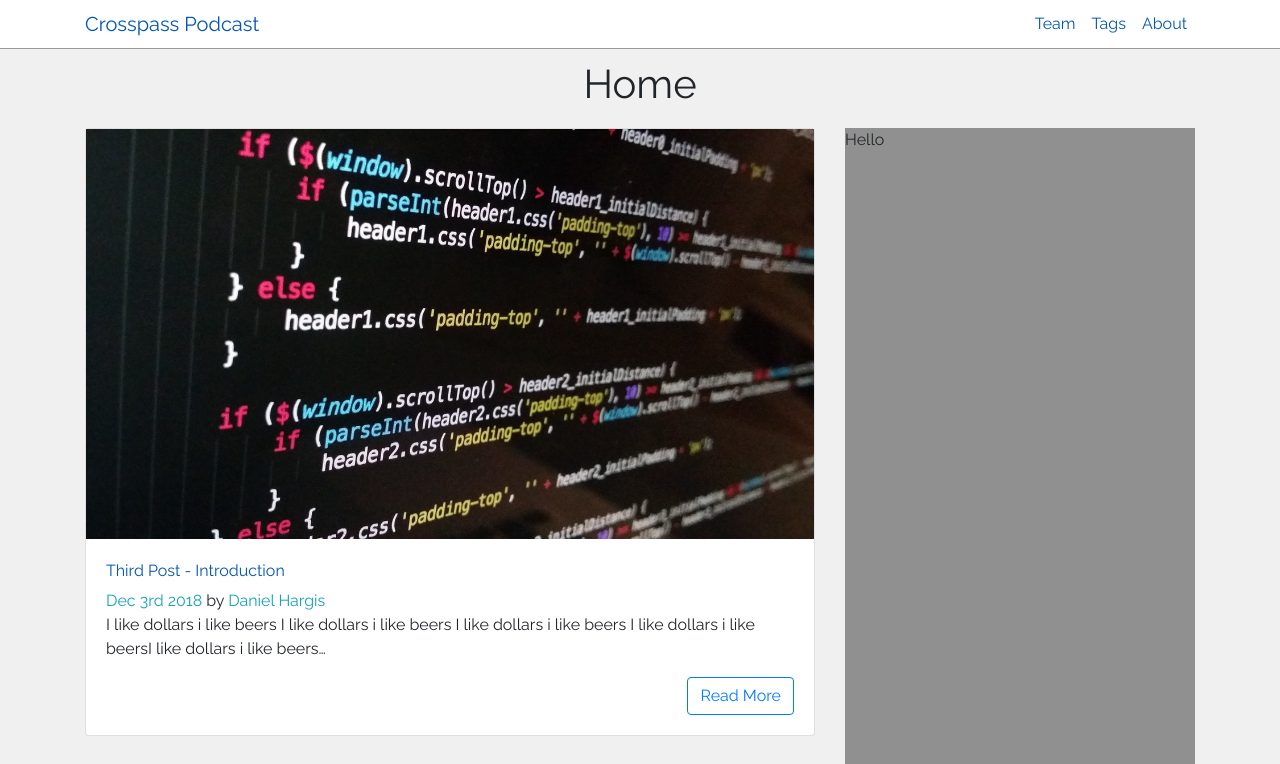
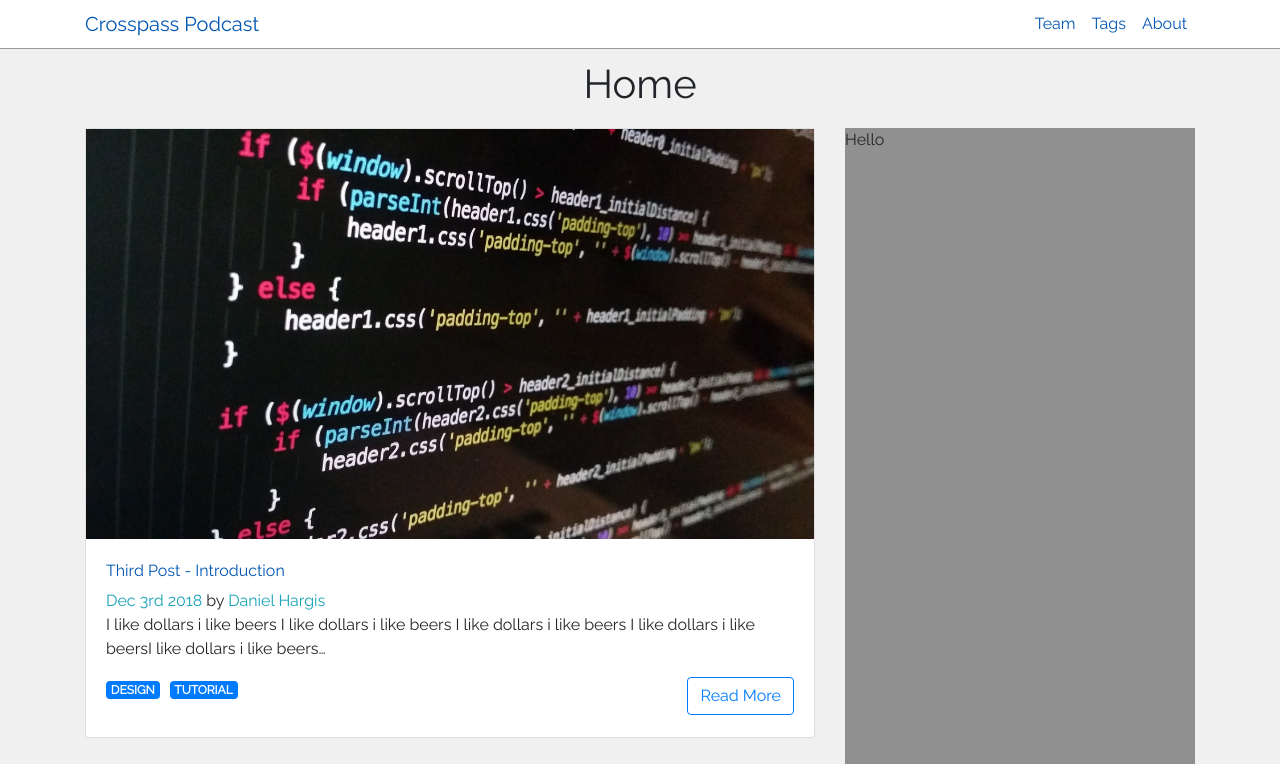
Before and after one commit to kevin-crawford/crosspass_blog, a Gatsby site: page / in a window 1280 px wide. Shown: the top 764 px of the page. Built offline with nearby package versions, Linux system fonts and the light colour scheme; Gatsby itself is replaced by a stand-in of ours.

Commit message:
added tags to post component, fetching tags

```diff
--- a/src/components/Post.js
+++ b/src/components/Post.js
@@ -1,9 +1,17 @@
 import React from "react"
 import { Link } from "gatsby"
-import { Card, CardTitle, CardText, CardSubtitle, CardBody } from "reactstrap"
+import {
+  Card,
+  CardTitle,
+  CardText,
+  CardSubtitle,
+  CardBody,
+  Badge,
+} from "reactstrap"
 import Img from "gatsby-image"
+import { slugify } from "../util/utilityfunctions"
 
-const Post = ({ title, author, path, date, body, fluid }) => {
+const Post = ({ title, author, path, date, body, fluid, tags }) => {
   return (
     <Card>
       <Link to={path}>
@@ -18,6 +26,17 @@
           <span className="text-info">{author}</span>
         </CardSubtitle>
         <CardText>{body}</CardText>
+        <ul className="post-tags">
+          {tags.map(tag => (
+            <li>
+              <Link to={`/tags/${slugify(tag)}`}>
+                <Badge color="primary" className="text-uppercase">
+                  {tag}
+                </Badge>
+              </Link>
+            </li>
+          ))}
+        </ul>
         <Link to={path} className="btn btn-outline-primary float-right">
           Read More
         </Link>
--- a/src/pages/index.js
+++ b/src/pages/index.js
@@ -16,6 +16,7 @@
             date(formatString: "MMM Do YYYY")
             author
             path
+            tags
             image {
               childImageSharp {
                 fluid(maxWidth: 600) {
@@ -51,6 +52,7 @@
                     date={node.frontmatter.date}
                     body={node.excerpt}
                     fluid={node.frontmatter.image.childImageSharp.fluid}
+                    tags={node.frontmatter.tags}
                   />
                 ))}
               </div>
--- a/src/pages/posts/001-first-post.md
+++ b/src/pages/posts/001-first-post.md
@@ -4,6 +4,8 @@
 author: "Kevin Crawford"
 path: "/first-post"
 image: ../../images/javascript.jpg
+tags:
+  - code
 ---
 
 Welcome to Crosspass Podcast, I hope you enjoy our content.
--- a/src/pages/posts/002-second-post.md
+++ b/src/pages/posts/002-second-post.md
@@ -4,6 +4,9 @@
 author: "Kevin Crawford"
 path: "/second-post"
 image: ../../images/javascript.jpg
+tags:
+  - code
+  - html
 ---
 
 Today we are going to talk about more water polo. GRR
--- a/src/pages/posts/003-third-post.md
+++ b/src/pages/posts/003-third-post.md
@@ -4,6 +4,9 @@
 author: "Daniel Hargis"
 path: "/third-post"
 image: ../../images/javascript.jpg
+tags:
+  - design
+  - tutorial
 ---
 
 I like dollars i like beers I like dollars i like beers I like dollars i like beers I like dollars i like beersI like dollars i like beers
--- /dev/null
+++ b/src/util/utilityfunctions.js
@@ -0,0 +1,12 @@
+const slugify = function(text) {
+  return text
+    .toString()
+    .toLowerCase()
+    .replace(/\s+/g, "-") // Replace spaces with -
+    .replace(/[^\w-]+/g, "") // Remove all non-word chars
+    .replace(/--+/g, "-") // Replace multiple - with single -
+    .replace(/^-+/, "") // Trim - from start of text
+    .replace(/-+$/, "") // Trim - from end of text
+}
+
+module.exports = { slugify }
```
